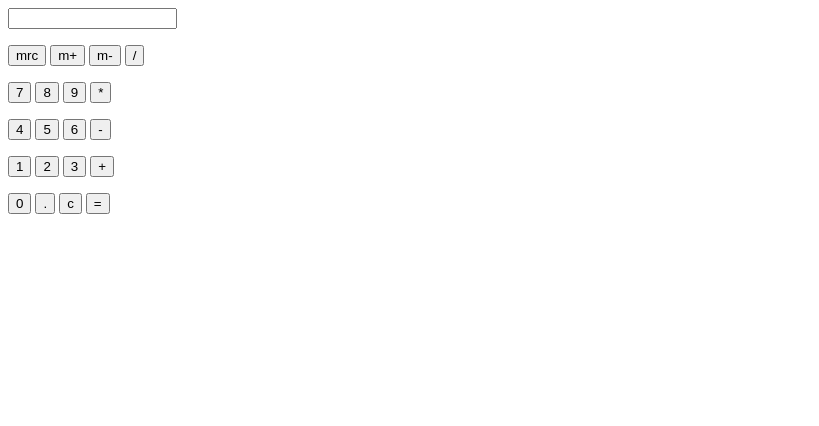
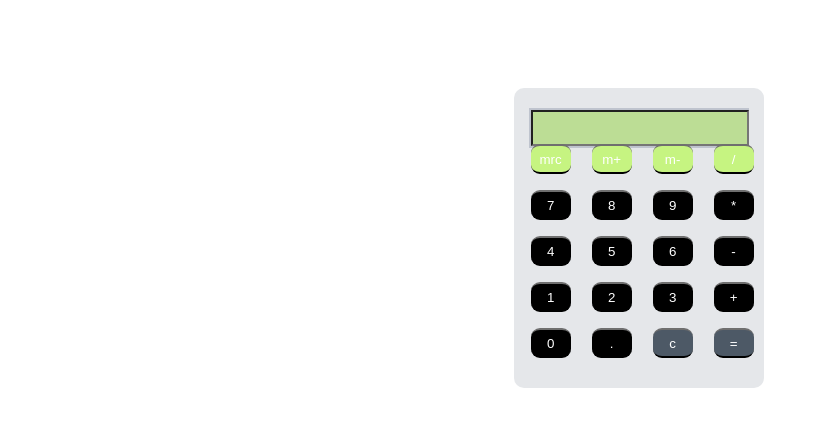
Before and after one commit to DarkSideSamurai/calculator, a plain HTML site: page index.html in a window 1280 px wide. Shown: the whole page, without its empty margins (0-819 px from the left). Drawn offline with Linux system fonts and the light colour scheme.

Commit message:
added case

```diff
--- a/calculator.css
+++ b/calculator.css
@@ -1,2 +1,83 @@
 @charset "UTF-8";
 /* CSS Document */
+
+.box {
+background-color: #E5E7EA;
+height: 300px;
+width:250px;
+border-radius:10px;
+position: relative;
+top: 80px;
+left: 40%;
+
+}
+
+.display {
+background-color:#BFC4CE;
+width:220px;
+position:relative;
+left:15px;
+top:20px;
+height:40px;
+}
+.display input {
+	position: relative;
+	left:2px;
+	top:2px;
+	height:30px;
+	width:210px;
+	color:black;
+	background-color:#BCDD95;
+	font-size:21px;
+	text-align:right;
+}
+
+.keys  {
+position:relative;
+top:15
+}
+
+.button {
+	width:40px;
+	height:30px;
+	border:none;
+	border-radius:9px;
+	margin-left:17px;
+	cursor:pointer;
+border-top:2px solid transparent
+}
+.button.function {
+	color:white;
+	background-color:#C6F481;
+	border-bottom:black 2px solid;
+	border-top: 2px #6f6f6f solid;
+}
+
+.button.operator {
+	color:white;
+	background-color:#4d5966;
+	border-bottom: black 2px solid;
+	border-top:2px #6f6f6f solid;
+}
+.button.number {
+
+	color:white;
+	background-color:#000000;
+border-bottom:black 2px solid;
+border-top: 2px #6F6F6F solid;
+}
+
+.function:active {
+	border-top:black 2px solid;
+border-bottom: 2px #6F6F6F solid;
+}
+
+.operator:active {
+	border-top:black 2px solid;
+border-bottom: #3030302px solid;
+}
+
+.number:active {
+	border-top:black 2px solid;
+	border-bottom:2px #6F6F6F solid;
+}
```
